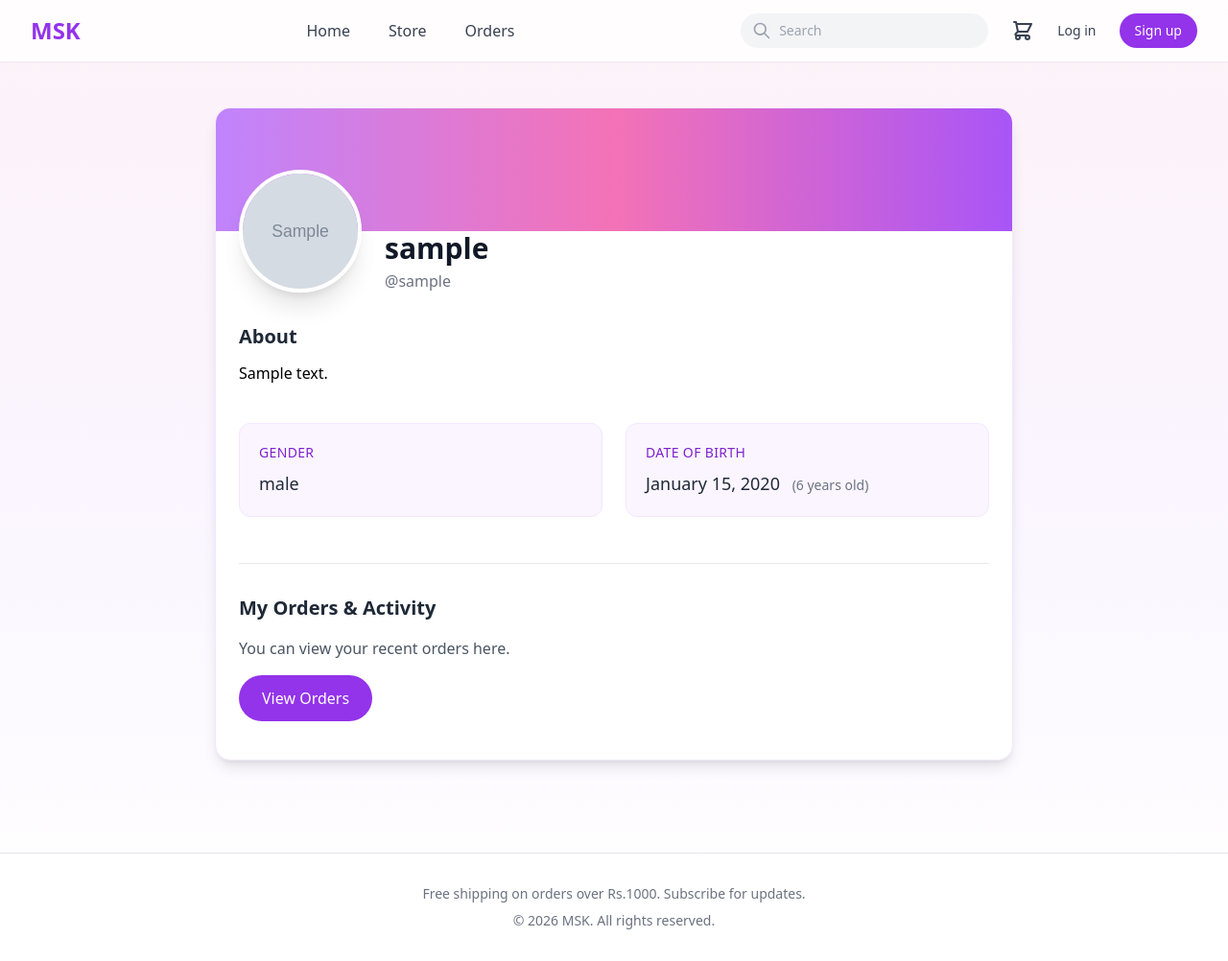
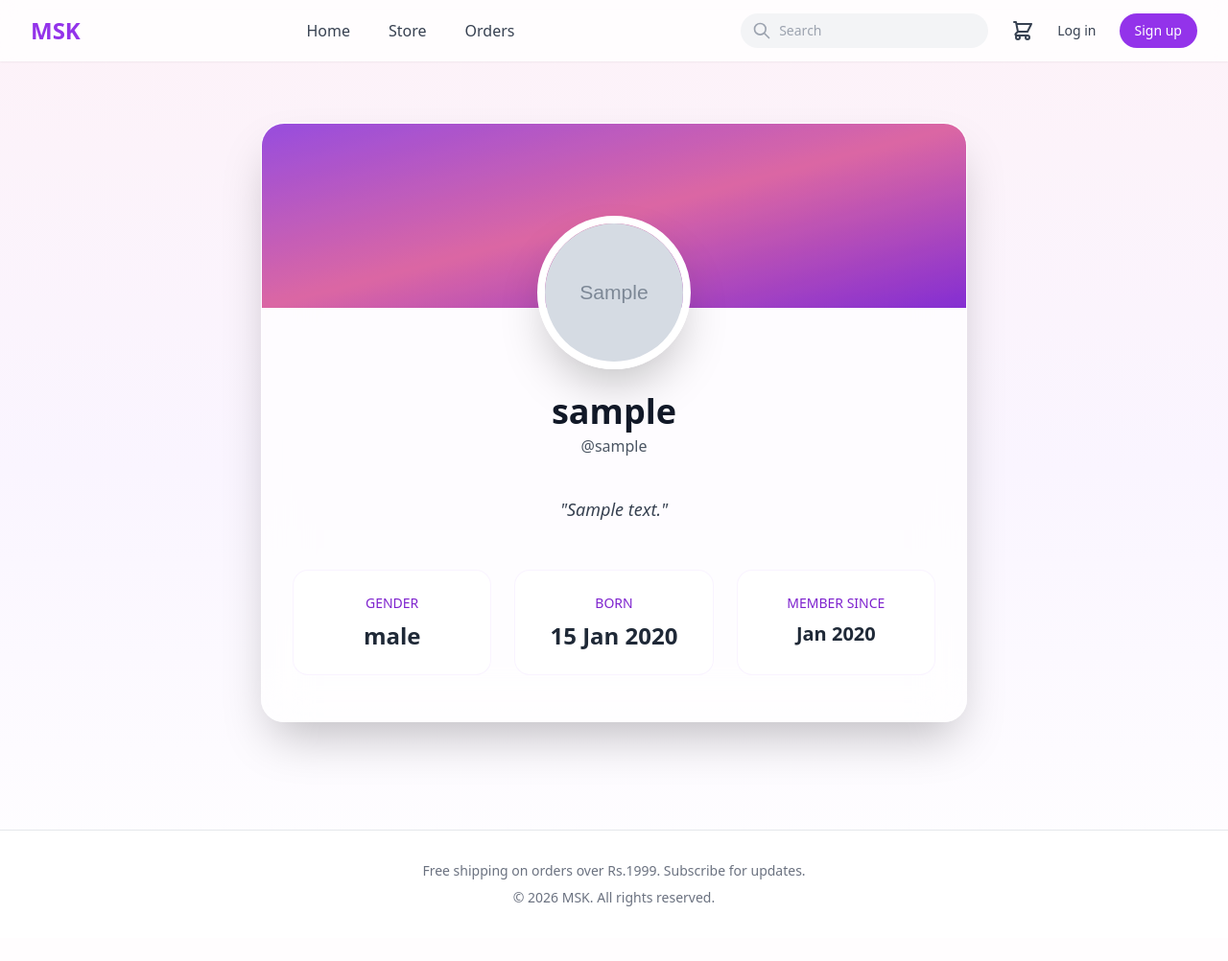
Before and after one commit to Musthak2004/django-ecommerce-api, a Django app: a page that uses templates/base.html in a window 1280 px wide. Shown: the whole page at 96% size. After the commit the page ends 945 px from the top, so only its background shows below. Run offline with Django 5.2, Linux system fonts and the light colour scheme; tables that the repository leaves empty hold one stand-in row (values such as "Sample post"); grey boxes marked "Sample" are stand-in pictures; some libraries are stand-ins or nearby versions.

Commit message:
templates updated

```diff
--- a/templates/base.html
+++ b/templates/base.html
@@ -58,16 +58,14 @@
               >Orders</a
             >
             {% if user.is_authenticated %}
-            <!--                     -->
+            <!--                      -->
             {% if user.profile and user.profile.slug %}
             <a
               href="{% url 'profile_detail' user.profile.slug %}"
               class="text-gray-700 hover:text-purple-600 transition"
               >My Profile</a
             >
-            {% endif %}
-            <!--                                -->
-            {% endif %}
+            {% endif %} {% endif %}
           </div>
 
           <!-- Right side: Search + Cart + Auth -->
@@ -110,21 +108,18 @@
               <span class="sr-only">Cart (0)</span>
             </a>
 
-            <!-- Auth / Profile Dropdown (மாற்றம் இங்க மட்டும்) -->
+            <!-- Auth / Profile Dropdown -->
             {% if user.is_authenticated %}
             <div class="relative group">
               <button class="flex items-center space-x-2 focus:outline-none">
-                <!-- Avatar with initial -->
                 <div
                   class="w-8 h-8 rounded-full bg-purple-100 flex items-center justify-center text-purple-700 font-medium text-sm"
                 >
                   {{ user.username|slice:":1"|upper }}
                 </div>
-                <!-- Username visible only on larger screens -->
                 <span class="hidden md:inline text-sm text-gray-700">
                   {{ user.username }}
                 </span>
-                <!-- Small down arrow -->
                 <svg
                   class="w-4 h-4 text-gray-500 group-hover:text-purple-600 transition-transform group-hover:rotate-180"
                   fill="none"
@@ -140,28 +135,80 @@
                 </svg>
               </button>
 
-              <!-- Dropdown -->
+              <!-- Main Dropdown -->
               <div
-                class="absolute right-0 mt-2 w-48 bg-white rounded-md shadow-lg border border-gray-200 py-1 opacity-0 invisible group-hover:opacity-100 group-hover:visible transition-all duration-150 z-50"
+                class="absolute right-0 mt-2 w-56 bg-white rounded-md shadow-xl border border-gray-200 py-2 opacity-0 invisible group-hover:opacity-100 group-hover:visible transition-all duration-150 z-50"
               >
+                {% if user.profile and user.profile.slug %}
                 <a
                   href="{% url 'profile_detail' user.profile.slug %}"
-                  class="block px-4 py-2 text-sm text-gray-700 hover:bg-purple-50 hover:text-purple-700"
+                  class="block px-5 py-2.5 text-sm text-gray-700 hover:bg-purple-50 hover:text-purple-700"
                 >
                   My Profile
                 </a>
+                {% endif %}
+
+                <!-- Settings with sub-menu (hover based) -->
+                <div class="relative group/sub">
+                  <a
+                    href="#"
+                    class="flex items-center justify-between px-5 py-2.5 text-sm text-gray-700 hover:bg-purple-50 hover:text-purple-700"
+                  >
+                    Settings
+                    <svg
+                      class="w-4 h-4 text-gray-400 group-hover/sub:text-purple-600"
+                      fill="none"
+                      stroke="currentColor"
+                      viewBox="0 0 24 24"
+                    >
+                      <path
+                        stroke-linecap="round"
+                        stroke-linejoin="round"
+                        stroke-width="2"
+                        d="M9 5l7 7-7 7"
+                      />
+                    </svg>
+                  </a>
+
+                  <!-- Sub Dropdown (right side) -->
+                  <div
+                    class="absolute top-0 left-full ml-1 w-56 bg-white rounded-md shadow-xl border border-gray-200 py-2 opacity-0 invisible group-hover/sub:opacity-100 group-hover/sub:visible transition-all duration-150 z-50"
+                  >
+                    <a
+                      href="#"
+                      class="block px-5 py-2.5 text-sm text-gray-700 hover:bg-purple-50 hover:text-purple-700"
+                    >
+                      Edit Profile
+                    </a>
+                    <a
+                      href="#"
+                      class="block px-5 py-2.5 text-sm text-gray-700 hover:bg-purple-50 hover:text-purple-700"
+                    >
+                      Change Password
+                    </a>
+                    <a
+                      href="#"
+                      class="block px-5 py-2.5 text-sm text-red-600 hover:bg-red-50"
+                    >
+                      Delete Account
+                    </a>
+                  </div>
+                </div>
+
                 <a
                   href="{% url 'order_list' %}"
-                  class="block px-4 py-2 text-sm text-gray-700 hover:bg-purple-50 hover:text-purple-700"
+                  class="block px-5 py-2.5 text-sm text-gray-700 hover:bg-purple-50 hover:text-purple-700"
                 >
                   My Orders
                 </a>
-                <div class="border-t border-gray-100 my-1"></div>
+
+                <div class="border-t border-gray-100 my-2"></div>
+
                 <form method="post" action="{% url 'logout' %}">
                   {% csrf_token %}
                   <button
                     type="submit"
-                    class="block w-full text-left px-4 py-2 text-sm text-red-600 hover:bg-red-50"
+                    class="block w-full text-left px-5 py-2.5 text-sm text-red-600 hover:bg-red-50"
                   >
                     Log out
                   </button>
@@ -191,10 +238,10 @@
       {% block content %}{% endblock %}
     </main>
 
-    <!-- Simple Footer -->
+    <!-- Footer -->
     <footer class="bg-white border-t mt-12 py-8">
       <div class="max-w-7xl mx-auto px-4 text-center text-gray-500 text-sm">
-        <p>Free shipping on orders over Rs.1000. Subscribe for updates.</p>
+        <p>Free shipping on orders over Rs.1999. Subscribe for updates.</p>
         <p class="mt-2">
           © {{ year|default:"2026" }} MSK. All rights reserved.
         </p>
--- a/templates/product_detail.html
+++ b/templates/product_detail.html
@@ -44,7 +44,7 @@
 
           <div class="flex items-center space-x-4 mb-6">
             <p class="text-4xl md:text-5xl font-bold text-purple-700">
-              ₹{{ product.price|floatformat:2 }}
+              Rs.{{ product.price|floatformat:2 }}
             </p>
 
             {% if product.stock > 0 %}
@@ -106,7 +106,7 @@
           </div>
 
           <p class="mt-4 text-sm text-gray-500 text-center">
-            Free shipping on orders over ₹999 • Secure checkout
+            Free shipping on orders over Rs.1999 • Secure checkout
           </p>
         </div>
 
--- a/templates/profile_detail.html
+++ b/templates/profile_detail.html
@@ -1,46 +1,81 @@
-{% extends 'base.html' %}
-<!--                       -->
-{% block title %}{{ profile.user.username }}'s Profile - MSK{% endblock %}
-<!--                           -->
+{% extends 'base.html' %} {% block title %}{{ profile.user.username }} -
+Profile{% endblock %} {% block content %}
 
-{% block content %}
+<div class="max-w-3xl mx-auto px-4 py-16">
+  <div
+    class="bg-white/70 backdrop-blur-xl rounded-3xl shadow-2xl border border-white/30 overflow-hidden"
+  >
+    <div
+      class="h-48 bg-gradient-to-br from-purple-500 via-pink-400 to-purple-600 relative"
+    >
+      <!-- Optional: subtle pattern or overlay -->
+      <div class="absolute inset-0 bg-black/10"></div>
+    </div>
 
-<div class="max-w-4xl mx-auto px-4 sm:px-6 lg:px-8 py-12">
-  <!-- Profile Header / Card -->
-  <div
-    class="bg-white rounded-2xl shadow-lg overflow-hidden border border-purple-100"
-  >
-    <!-- Cover / Banner area (optional - இப்போ simple gradient) -->
-    <div
-      class="h-32 bg-gradient-to-r from-purple-400 via-pink-400 to-purple-500"
-    ></div>
-
-    <div class="relative px-6 pb-10 pt-0">
-      <!-- Profile Picture + Name -->
-      <div
-        class="flex flex-col sm:flex-row items-center sm:items-end -mt-16 gap-6"
-      >
-        <!-- Avatar -->
-        <div class="relative">
+    <div class="px-8 pb-12 relative -mt-24">
+      <div class="text-center">
         {% if profile.profile_pic %}
         <img
           src="{{ profile.profile_pic.url }}"
           alt="{{ profile.user.username }}"
-            class="w-32 h-32 rounded-full border-4 border-white shadow-xl object-cover"
+          class="w-40 h-40 mx-auto rounded-full border-8 border-white shadow-2xl object-cover"
         />
         {% else %}
         <div
-            class="w-32 h-32 rounded-full bg-purple-100 flex items-center justify-center text-purple-600 text-5xl font-bold shadow-xl border-4 border-white"
+          class="w-40 h-40 mx-auto rounded-full bg-white/90 flex items-center justify-center text-6xl font-bold text-purple-600 shadow-2xl border-8 border-white"
         >
           {{ profile.user.username|slice:":1"|upper }}
         </div>
         {% endif %}
 
-          <!-- Edit button (optional - நீ login ஆன user-க்கு மட்டும் காட்டணும்னா condition போடு) -->
+        <h1 class="mt-6 text-4xl font-bold text-gray-900">
+          {{ profile.user.username }}
+        </h1>
+        <p class="text-gray-600 mt-1">@{{ profile.user.username|lower }}</p>
+      </div>
+
+      {% if profile.bio %}
+      <div class="mt-10 px-4 sm:px-12">
+        <p class="text-center text-gray-700 text-lg leading-relaxed italic">
+          "{{ profile.bio|linebreaksbr }}"
+        </p>
+      </div>
+      {% endif %}
+
+      <div class="mt-12 grid grid-cols-1 sm:grid-cols-3 gap-6 text-center">
+        <div
+          class="bg-white/50 backdrop-blur-sm rounded-2xl p-6 border border-purple-100/50"
+        >
+          <p class="text-sm text-purple-700 font-medium uppercase">Gender</p>
+          <p class="mt-2 text-2xl font-semibold text-gray-800">
+            {{ profile.gender|default:"—" }}
+          </p>
+        </div>
+        <div
+          class="bg-white/50 backdrop-blur-sm rounded-2xl p-6 border border-purple-100/50"
+        >
+          <p class="text-sm text-purple-700 font-medium uppercase">Born</p>
+          <p class="mt-2 text-2xl font-semibold text-gray-800">
+            {{ profile.date_of_birth|date:"d M Y"|default:"—" }}
+          </p>
+        </div>
+        <div
+          class="bg-white/50 backdrop-blur-sm rounded-2xl p-6 border border-purple-100/50"
+        >
+          <p class="text-sm text-purple-700 font-medium uppercase">
+            Member Since
+          </p>
+          <p class="mt-2 text-xl font-semibold text-gray-800">
+            {{ profile.user.date_joined|date:"M Y" }}
+          </p>
+        </div>
+      </div>
+
       {% if user == profile.user %}
+      <div class="mt-10 text-center">
         <a
           href="#"
-            class="absolute bottom-2 right-2 bg-purple-600 text-white p-2 rounded-full shadow hover:bg-purple-700 transition"
+          class="inline-flex items-center gap-2 bg-purple-600 text-white px-8 py-4 rounded-full text-lg font-medium hover:bg-purple-700 hover:shadow-xl transition-all transform hover:-translate-y-1"
         >
           <svg
             class="w-5 h-5"
@@ -55,70 +90,10 @@
               d="M15.232 5.232l3.536 3.536m-2.036-5.036a2.5 2.5 0 113.536 3.536L6.5 21.036H3v-3.572L16.732 3.732z"
             />
           </svg>
+          Edit Profile
         </a>
-          {% endif %}
-        </div>
-
-        <!-- Name & Username -->
-        <div class="text-center sm:text-left">
-          <h1 class="text-3xl font-bold text-gray-900">
-            {{ profile.user.username }}
-          </h1>
-          <p class="text-gray-500 mt-1">@{{ profile.user.username|lower }}</p>
-        </div>
-      </div>
-
-      <!-- Bio -->
-      {% if profile.bio %}
-      <div class="mt-8">
-        <h2 class="text-xl font-semibold text-gray-800 mb-3">About</h2>
-        <p class="text-gray-700 leading-relaxed">
-          {{ profile.bio|linebreaks }}
-        </p>
       </div>
       {% endif %}
-
-      <!-- Personal Info Grid -->
-      <div class="mt-10 grid grid-cols-1 sm:grid-cols-2 gap-6">
-        {% if profile.gender %}
-        <div class="bg-purple-50 rounded-xl p-5 border border-purple-100">
-          <h3
-            class="text-sm font-medium text-purple-700 uppercase tracking-wide"
-          >
-            Gender
-          </h3>
-          <p class="mt-2 text-gray-800 text-lg">{{ profile.gender }}</p>
-        </div>
-        {% endif %} {% if profile.date_of_birth %}
-        <div class="bg-purple-50 rounded-xl p-5 border border-purple-100">
-          <h3
-            class="text-sm font-medium text-purple-700 uppercase tracking-wide"
-          >
-            Date of Birth
-          </h3>
-          <p class="mt-2 text-gray-800 text-lg">
-            {{ profile.date_of_birth|date:"F d, Y" }}
-            <span class="text-gray-500 text-sm ml-2">
-              ({{ profile.date_of_birth|timesince }} old)
-            </span>
-          </p>
-        </div>
-        {% endif %}
-      </div>
-
-      <!-- Extra space / future sections -->
-      <div class="mt-12 pt-8 border-t border-gray-200">
-        <h2 class="text-xl font-semibold text-gray-800 mb-4">
-          My Orders & Activity
-        </h2>
-        <p class="text-gray-600">You can view your recent orders here.</p>
-        <a
-          href="{% url 'order_list' %}"
-          class="mt-4 inline-block bg-purple-600 text-white px-6 py-3 rounded-full hover:bg-purple-700 transition"
-        >
-          View Orders
-        </a>
-      </div>
     </div>
   </div>
 </div>
```
Also changed, not shown: media/categories/pngtree-stainless-steel-kitchen-items-3d-chines-cooking-set-on-a-transprent-p_ngardjR.png (added), media/products/pngtree-stainless-steel-kitchen-items-3d-chines-cooking-set-on-a-transprent-png_u42HKVd.png (added), media/profiles/cute-ai-generated-cartoon-bunny_23-2150288872.avif (added). Lines whose indentation alone changed are shown as unchanged.
